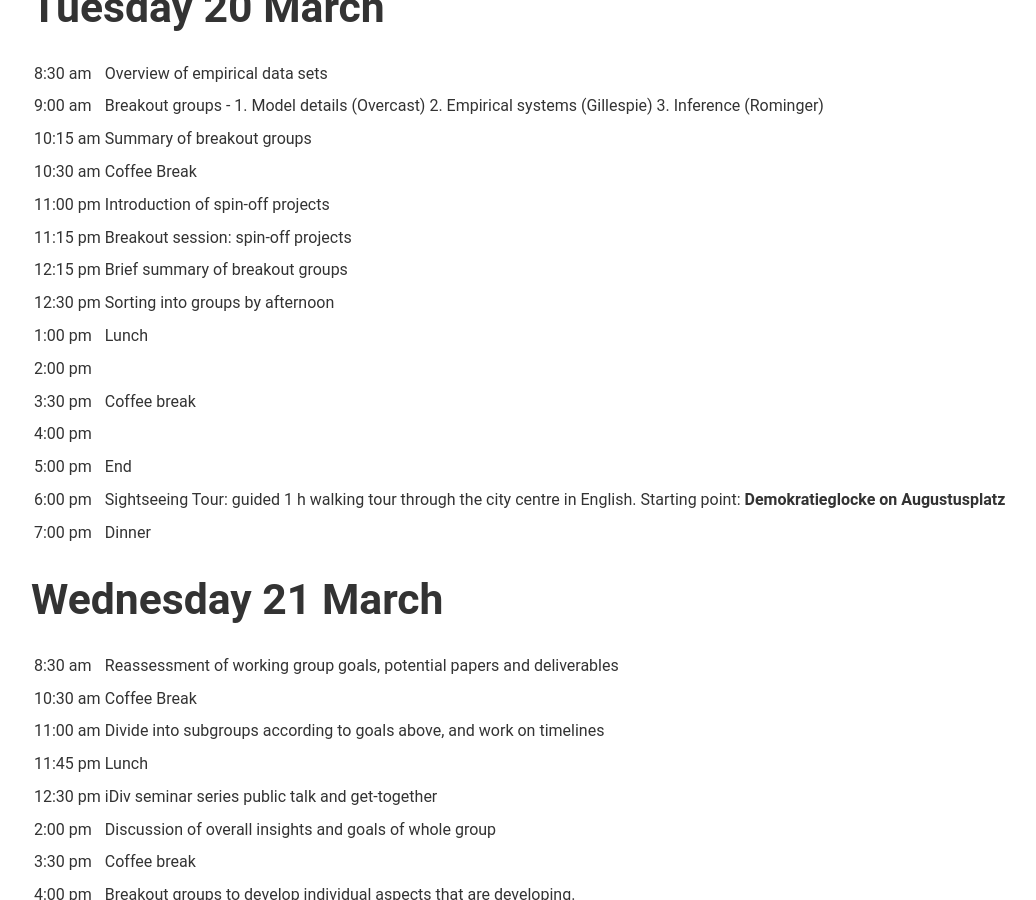
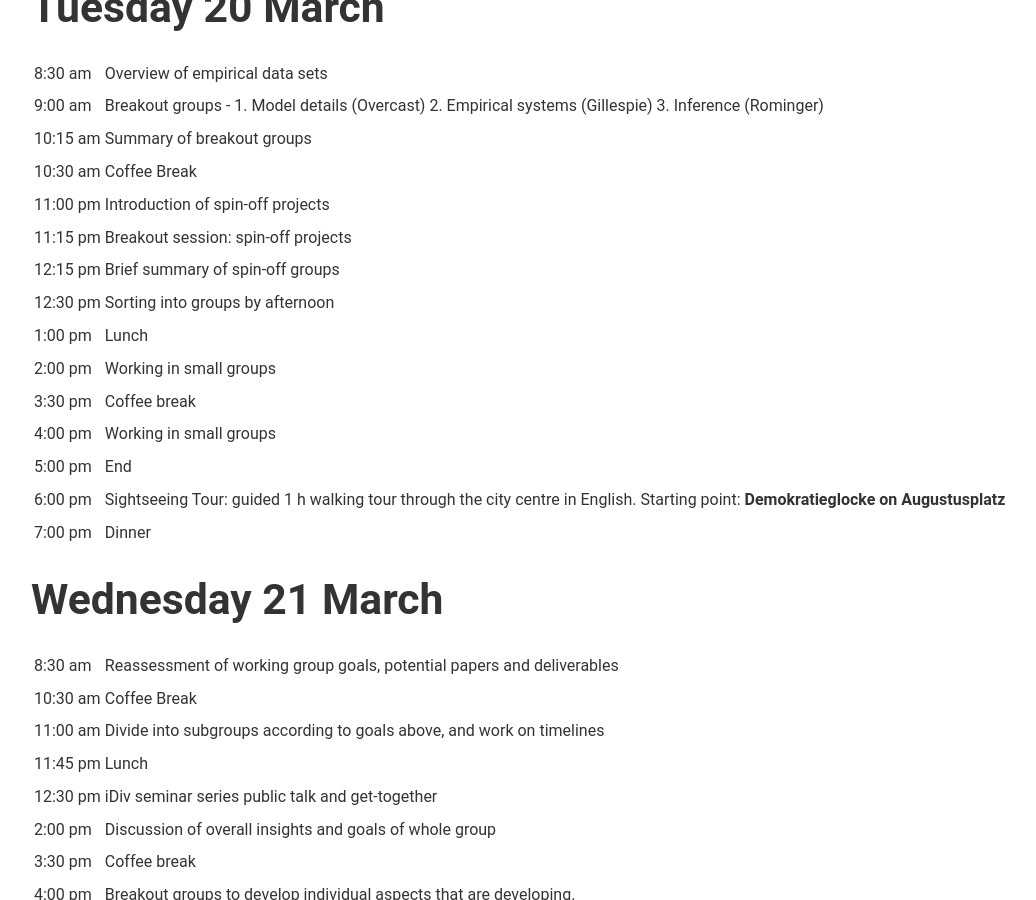
Before and after one commit to messDiv/messDiv.github.io, a Jekyll site: the page built from _posts/2018-03-05-schedule-idea.md, in a window 1280 px wide and 900 px high, scrolled down 1172 px. Shown: the whole window, without its empty margins (119-1155 px from the left). Built offline with Jekyll 4.4.1, drawn with Linux system fonts in a browser that asks for light colours.

Commit message:
fix typos and blanks

```diff
--- a/_posts/2018-03-05-schedule-idea.md
+++ b/_posts/2018-03-05-schedule-idea.md
@@ -40,12 +40,12 @@ This meeting will take place from 19th to 23rd March 2018 at iDiv, Deutscher Pla
 | 10:30 am | Coffee Break |
 | 11:00 pm  | Introduction of spin-off projects |
 | 11:15 pm	 | Breakout session: spin-off projects |
-| 12:15 pm  | Brief summary of breakout groups |
+| 12:15 pm  | Brief summary of spin-off groups |
 | 12:30 pm | Sorting into groups by afternoon |
 | 1:00 pm	 | Lunch |
-| 2:00 pm | |
+| 2:00 pm | Working in small groups |
 | 3:30 pm  | Coffee break |
-| 4:00 pm  |  |
+| 4:00 pm  | Working in small groups |
 | 5:00 pm  | End |
 | 6:00 pm  | Sightseeing Tour: guided 1 h walking tour through the city centre in English. Starting point: [Demokratieglocke on Augustusplatz](https://goo.gl/maps/XCwxnSjUqyN2) |
 | 7:00 pm  | Dinner |
```
Also changed, not shown: 2 other files.
